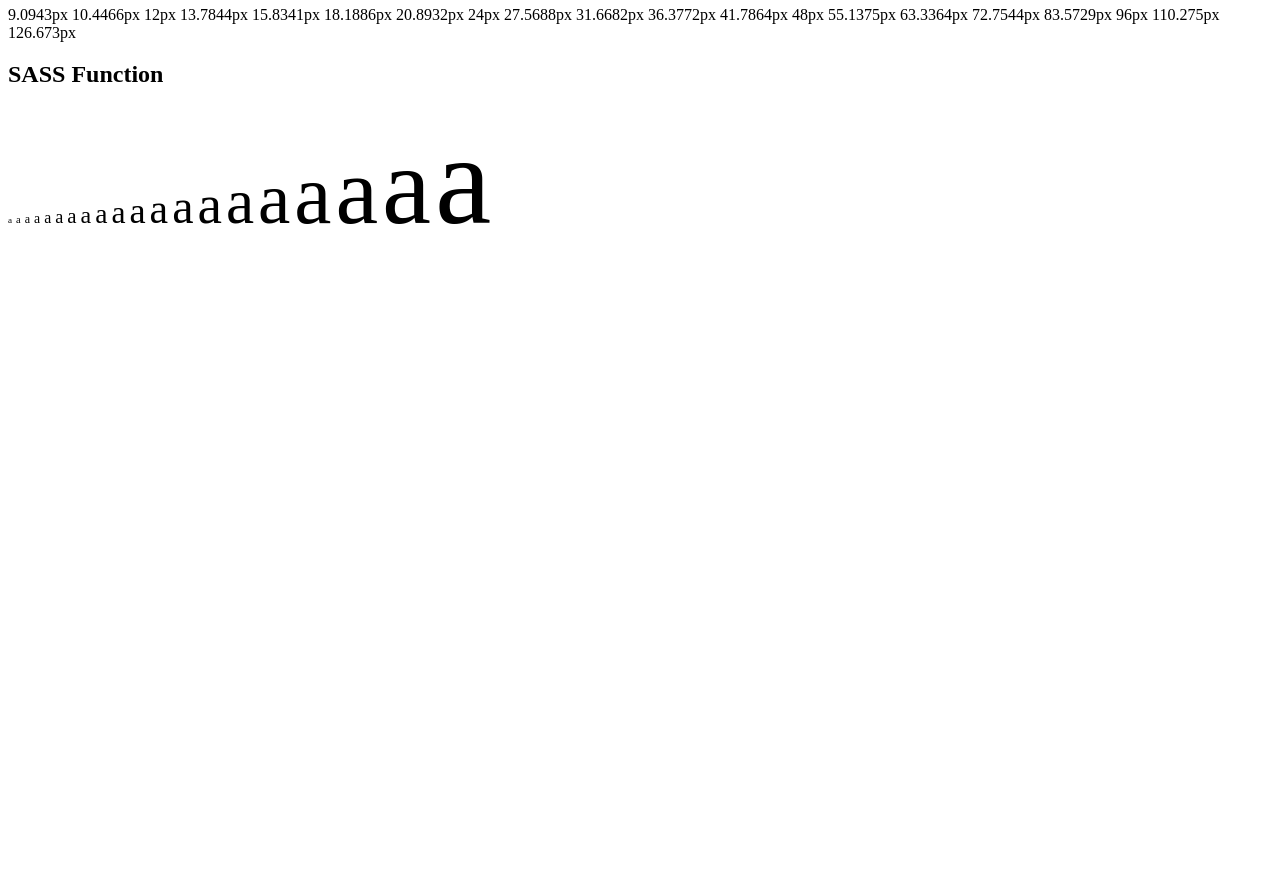
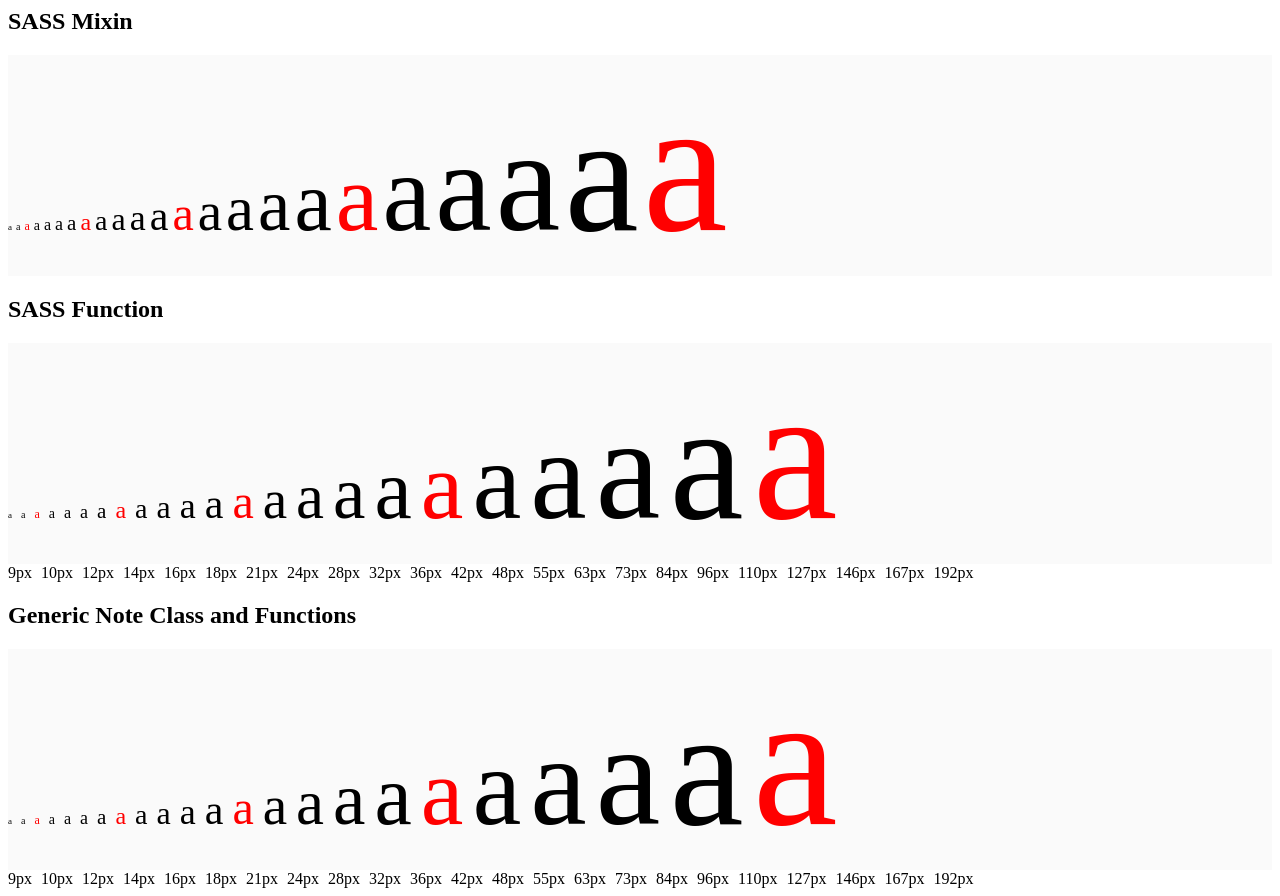
Before and after one commit to Alex-Blackman/typographic-scale-function, a plain HTML site: page index.html in a window 1280 px wide. Shown: the part 1646-2542 px from the top of the page. Before the commit the page ends 1907 px from the top, so only its background shows below. Drawn offline with Linux system fonts and the light colour scheme.

Commit message:
Add Sublime project file Add round function to mixin and function Add more scales to variables Add generic class and shorthand function name of note

```diff
--- a/index.html
+++ b/index.html
@@ -17,34 +17,47 @@
 		.u-text-right {
 			text-align: right;
 		}
+		.js-font-size,
+		.js-font-size-result {
+			margin-right: 5px;
+		}
+		.bg-light {
+			background-color: #fafafa;
+		}
 	</style>
 </head>
 
 <body>
 	<section>
 		<h1>Pentatonic Type Scale</h1>
+		<h2>Variables</h2>
+		<p>Base font size: 12px</p>
+		<p>Ratio: 2</p>
 		<h2>Manual</h2>
-		<div>
+		<div class="bg-light">
 			<span style="font-size: 9px;">a</span>
 			<span style="font-size: 10px;">a</span>
-			<span style="font-size: 12px;">a</span>
+			<span style="font-size: 12px; color: red;">a</span>
 			<span style="font-size: 14px;">a</span>
 			<span style="font-size: 16px;">a</span>
 			<span style="font-size: 18px;">a</span>
 			<span style="font-size: 21px;">a</span>
-			<span style="font-size: 24px;">a</span>
+			<span style="font-size: 24px; color: red;">a</span>
 			<span style="font-size: 28px;">a</span>
 			<span style="font-size: 32px;">a</span>
 			<span style="font-size: 36px;">a</span>
 			<span style="font-size: 42px;">a</span>
-			<span style="font-size: 48px;">a</span>
+			<span style="font-size: 48px; color: red;">a</span>
 			<span style="font-size: 55px;">a</span>
 			<span style="font-size: 63px;">a</span>
 			<span style="font-size: 73px;">a</span>
 			<span style="font-size: 84px;">a</span>
-			<span style="font-size: 96px;">a</span>
+			<span style="font-size: 96px; color: red;">a</span>
 			<span style="font-size: 110px;">a</span>
 			<span style="font-size: 127px;">a</span>
+			<span style="font-size: 146px;">a</span>
+			<span style="font-size: 167px;">a</span>
+			<span style="font-size: 192px; color: red;">a</span>
 		</div>
 		<div>
 			<table>
@@ -159,30 +172,63 @@
 				</tbody>
 			</table>
 		<h2>SASS Mixin</h2>
-		<div>
-			<span class="js-font-size  font-size-9" id="js-test">a</span>
-			<span class="js-font-size  font-size-10">a</span>
-			<span class="js-font-size  font-size-12">a</span>
-			<span class="js-font-size  font-size-14">a</span>
-			<span class="js-font-size  font-size-16">a</span>
-			<span class="js-font-size  font-size-18">a</span>
-			<span class="js-font-size  font-size-21">a</span>
-			<span class="js-font-size  font-size-24">a</span>
-			<span class="js-font-size  font-size-28">a</span>
-			<span class="js-font-size  font-size-32">a</span>
-			<span class="js-font-size  font-size-36">a</span>
-			<span class="js-font-size  font-size-42">a</span>
-			<span class="js-font-size  font-size-48">a</span>
-			<span class="js-font-size  font-size-55">a</span>
-			<span class="js-font-size  font-size-63">a</span>
-			<span class="js-font-size  font-size-73">a</span>
-			<span class="js-font-size  font-size-84">a</span>
-			<span class="js-font-size  font-size-96">a</span>
-			<span class="js-font-size  font-size-110">a</span>
-			<span class="js-font-size  font-size-127">a</span>
+		<div class="bg-light">
+			<span class="font-size-9">a</span>
+			<span class="font-size-10">a</span>
+			<span class="font-size-12">a</span>
+			<span class="font-size-14">a</span>
+			<span class="font-size-16">a</span>
+			<span class="font-size-18">a</span>
+			<span class="font-size-21">a</span>
+			<span class="font-size-24">a</span>
+			<span class="font-size-28">a</span>
+			<span class="font-size-32">a</span>
+			<span class="font-size-36">a</span>
+			<span class="font-size-42">a</span>
+			<span class="font-size-48">a</span>
+			<span class="font-size-55">a</span>
+			<span class="font-size-63">a</span>
+			<span class="font-size-73">a</span>
+			<span class="font-size-84">a</span>
+			<span class="font-size-96">a</span>
+			<span class="font-size-110">a</span>
+			<span class="font-size-127">a</span>
+			<span class="font-size-146">a</span>
+			<span class="font-size-167">a</span>
+			<span class="font-size-192">a</span>
+		</div>
+
+		<h2>SASS Function</h2>
+		<div class="bg-light">
+			<span class="font-size-minus-2  js-font-size">a</span>
+			<span class="font-size-minus-1  js-font-size">a</span>
+			<span class="font-size-zero  js-font-size">a</span>
+			<span class="font-size-plus-1  js-font-size">a</span>
+			<span class="font-size-plus-2  js-font-size">a</span>
+			<span class="font-size-plus-3  js-font-size">a</span>
+			<span class="font-size-plus-4  js-font-size">a</span>
+			<span class="font-size-plus-5  js-font-size">a</span>
+			<span class="font-size-plus-6  js-font-size">a</span>
+			<span class="font-size-plus-7  js-font-size">a</span>
+			<span class="font-size-plus-8  js-font-size">a</span>
+			<span class="font-size-plus-9  js-font-size">a</span>
+			<span class="font-size-plus-10  js-font-size">a</span>
+			<span class="font-size-plus-11  js-font-size">a</span>
+			<span class="font-size-plus-12  js-font-size">a</span>
+			<span class="font-size-plus-13  js-font-size">a</span>
+			<span class="font-size-plus-14  js-font-size">a</span>
+			<span class="font-size-plus-15  js-font-size">a</span>
+			<span class="font-size-plus-16  js-font-size">a</span>
+			<span class="font-size-plus-17  js-font-size">a</span>
+			<span class="font-size-plus-18  js-font-size">a</span>
+			<span class="font-size-plus-19  js-font-size">a</span>
+			<span class="font-size-plus-20  js-font-size">a</span>
 		</div>
 		<div>
-			<span class="js-font-size-result" id="js-result-test"></span>
+			<span class="js-font-size-result"></span>
+			<span class="js-font-size-result"></span>
+			<span class="js-font-size-result"></span>
+			<span class="js-font-size-result"></span>
 			<span class="js-font-size-result"></span>
 			<span class="js-font-size-result"></span>
 			<span class="js-font-size-result"></span>
@@ -203,28 +249,56 @@
 			<span class="js-font-size-result"></span>
 			<span class="js-font-size-result"></span>
 		</div>
-		<h2>SASS Function</h2>
+		<h2>Generic Note Class and Functions</h2>
+		<div class="bg-light">
+			<span class="note-2  js-font-size">a</span>
+			<span class="note-1  js-font-size">a</span>
+			<span class="note+0  js-font-size">a</span>
+			<span class="note+1  js-font-size">a</span>
+			<span class="note+2  js-font-size">a</span>
+			<span class="note+3  js-font-size">a</span>
+			<span class="note+4  js-font-size">a</span>
+			<span class="note+5  js-font-size">a</span>
+			<span class="note+6  js-font-size">a</span>
+			<span class="note+7  js-font-size">a</span>
+			<span class="note+8  js-font-size">a</span>
+			<span class="note+9  js-font-size">a</span>
+			<span class="note+10  js-font-size">a</span>
+			<span class="note+11  js-font-size">a</span>
+			<span class="note+12  js-font-size">a</span>
+			<span class="note+13  js-font-size">a</span>
+			<span class="note+14  js-font-size">a</span>
+			<span class="note+15  js-font-size">a</span>
+			<span class="note+16  js-font-size">a</span>
+			<span class="note+17  js-font-size">a</span>
+			<span class="note+18  js-font-size">a</span>
+			<span class="note+19  js-font-size">a</span>
+			<span class="note+20  js-font-size">a</span>
+		</div>
 		<div>
-			<span class="font-size-minus-2">a</span>
-			<span class="font-size-minus-1">a</span>
-			<span class="font-size-zero">a</span>
-			<span class="font-size-plus-1">a</span>
-			<span class="font-size-plus-2">a</span>
-			<span class="font-size-plus-3">a</span>
-			<span class="font-size-plus-4">a</span>
-			<span class="font-size-plus-5">a</span>
-			<span class="font-size-plus-6">a</span>
-			<span class="font-size-plus-7">a</span>
-			<span class="font-size-plus-8">a</span>
-			<span class="font-size-plus-9">a</span>
-			<span class="font-size-plus-10">a</span>
-			<span class="font-size-plus-11">a</span>
-			<span class="font-size-plus-12">a</span>
-			<span class="font-size-plus-13">a</span>
-			<span class="font-size-plus-14">a</span>
-			<span class="font-size-plus-15">a</span>
-			<span class="font-size-plus-16">a</span>
-			<span class="font-size-plus-17">a</span>
+			<span class="js-font-size-result"></span>
+			<span class="js-font-size-result"></span>
+			<span class="js-font-size-result"></span>
+			<span class="js-font-size-result"></span>
+			<span class="js-font-size-result"></span>
+			<span class="js-font-size-result"></span>
+			<span class="js-font-size-result"></span>
+			<span class="js-font-size-result"></span>
+			<span class="js-font-size-result"></span>
+			<span class="js-font-size-result"></span>
+			<span class="js-font-size-result"></span>
+			<span class="js-font-size-result"></span>
+			<span class="js-font-size-result"></span>
+			<span class="js-font-size-result"></span>
+			<span class="js-font-size-result"></span>
+			<span class="js-font-size-result"></span>
+			<span class="js-font-size-result"></span>
+			<span class="js-font-size-result"></span>
+			<span class="js-font-size-result"></span>
+			<span class="js-font-size-result"></span>
+			<span class="js-font-size-result"></span>
+			<span class="js-font-size-result"></span>
+			<span class="js-font-size-result"></span>
 		</div>
 	</section>
 
@@ -251,7 +325,6 @@
 
 	for (i = 0; i < elem.length; ++i) {
 		var theCSSprop = window.getComputedStyle(elem[i],null).getPropertyValue("font-size");
-		// console.log(theCSSprop);
 		result[i].innerHTML = theCSSprop;
 	}
 
--- a/sass/_font-size-function.scss
+++ b/sass/_font-size-function.scss
@@ -1,4 +1,4 @@
-// Mixin Font Size
+// Function Font Size
 
 .font-size-minus-2 {
   font-size: pentatonic-scale(-2, $base-font-size);
@@ -10,6 +10,7 @@
 
 .font-size-zero {
   font-size: pentatonic-scale(0, $base-font-size);
+  color: $red;
 }
 
 .font-size-plus-1 {
@@ -30,6 +31,7 @@
 
 .font-size-plus-5 {
   font-size: pentatonic-scale(5, $base-font-size);
+  color: $red;
 }
 
 .font-size-plus-6 {
@@ -50,6 +52,7 @@
 
 .font-size-plus-10 {
   font-size: pentatonic-scale(10, $base-font-size);
+  color: $red;
 }
 
 .font-size-plus-11 {
@@ -70,6 +73,7 @@
 
 .font-size-plus-15 {
   font-size: pentatonic-scale(15, $base-font-size);
+  color: $red;
 }
 
 .font-size-plus-16 {
@@ -79,3 +83,16 @@
 .font-size-plus-17 {
   font-size: pentatonic-scale(17, $base-font-size);
 }
+
+.font-size-plus-18 {
+  font-size: pentatonic-scale(18, $base-font-size);
+}
+
+.font-size-plus-19 {
+  font-size: pentatonic-scale(19, $base-font-size);
+}
+
+.font-size-plus-20 {
+  font-size: pentatonic-scale(20, $base-font-size);
+  color: $red;
+}
--- /dev/null
+++ b/sass/_font-size-mixin.scss
@@ -0,0 +1,98 @@
+// Mixin Font Size
+
+.font-size-9 {
+  @include pentatonic-scale(-2);
+}
+
+.font-size-10 {
+  @include pentatonic-scale(-1);
+}
+
+.font-size-12 {
+  @include pentatonic-scale(0);
+  color: $red;
+}
+
+.font-size-14 {
+  @include pentatonic-scale(1);
+}
+
+.font-size-16 {
+  @include pentatonic-scale(2);
+}
+
+.font-size-18 {
+  @include pentatonic-scale(3);
+}
+
+.font-size-21 {
+  @include pentatonic-scale(4);
+}
+
+.font-size-24 {
+  @include pentatonic-scale(5);
+  color: $red;
+}
+
+.font-size-28 {
+  @include pentatonic-scale(6);
+}
+
+.font-size-32 {
+  @include pentatonic-scale(7);
+}
+
+.font-size-36 {
+  @include pentatonic-scale(8);
+}
+
+.font-size-42 {
+  @include pentatonic-scale(9);
+}
+
+.font-size-48 {
+  @include pentatonic-scale(10);
+  color: $red;
+}
+
+.font-size-55 {
+  @include pentatonic-scale(11);
+}
+
+.font-size-63 {
+  @include pentatonic-scale(12);
+}
+
+.font-size-73 {
+  @include pentatonic-scale(13);
+}
+
+.font-size-84 {
+  @include pentatonic-scale(14);
+}
+
+.font-size-96 {
+  @include pentatonic-scale(15);
+  color: $red;
+}
+
+.font-size-110 {
+  @include pentatonic-scale(16);
+}
+
+.font-size-127 {
+  @include pentatonic-scale(17);
+}
+
+.font-size-146 {
+  @include pentatonic-scale(18);
+}
+
+.font-size-167 {
+  @include pentatonic-scale(19);
+}
+
+.font-size-192 {
+  @include pentatonic-scale(20);
+  color: $red;
+}
--- a/sass/_function.scss
+++ b/sass/_function.scss
@@ -10,5 +10,5 @@ f~n = f0 * (2 ^ 1/5) ^ n
 */
 
 @function pentatonic-scale($note, $base-font-size){
-  @return $base-font-size * pow(pow($ratio, $scale), $note);
+  @return round($base-font-size * pow(pow($ratio, $scale), $note));
 }
--- a/sass/_mixin.scss
+++ b/sass/_mixin.scss
@@ -1,3 +1,5 @@
+// Mixin
+
 /*
 
 Pentatonic Scale
@@ -7,8 +9,6 @@ f~n = f0 * (2 ^ 1/5) ^ n
 
 */
 
-$base-font-size: 12px;
-
 @mixin pentatonic-scale($some-number) {
-	font-size: $base-font-size * pow(pow(2, 0.2), $some-number);
+	font-size: round($base-font-size * pow(pow(2, 0.2), $some-number));
 }
--- /dev/null
+++ b/sass/_scale.scss
@@ -0,0 +1,98 @@
+// Scale
+
+.note-2 {
+  font-size: note(-2);
+}
+
+.note-1 {
+  font-size: note(-1);
+}
+
+.note\+0 {
+  font-size: note(0);
+  color: $red;
+}
+
+.note\+1 {
+  font-size: note(1);
+}
+
+.note\+2 {
+  font-size: note(2);
+}
+
+.note\+3 {
+  font-size: note(3);
+}
+
+.note\+4 {
+  font-size: note(4);
+}
+
+.note\+5 {
+  font-size: note(5);
+  color: $red;
+}
+
+.note\+6 {
+  font-size: note(6);
+}
+
+.note\+7 {
+  font-size: note(7);
+}
+
+.note\+8 {
+  font-size: note(8);
+}
+
+.note\+9 {
+  font-size: note(9);
+}
+
+.note\+10 {
+  font-size: note(10);
+  color: $red;
+}
+
+.note\+11 {
+  font-size: note(11);
+}
+
+.note\+12 {
+  font-size: note(12);
+}
+
+.note\+13 {
+  font-size: note(13);
+}
+
+.note\+14 {
+  font-size: note(14);
+}
+
+.note\+15 {
+  font-size: note(15);
+  color: $red;
+}
+
+.note\+16 {
+  font-size: note(16);
+}
+
+.note\+17 {
+  font-size: note(17);
+}
+
+.note\+18 {
+  font-size: note(18);
+}
+
+.note\+19 {
+  font-size: note(19);
+}
+
+.note\+20 {
+  font-size: note(20);
+  color: $red;
+}
--- /dev/null
+++ b/sass/_shorthand.scss
@@ -0,0 +1,7 @@
+// Shorthand Function
+//
+// Convert readable function name into shorthand ms() for use in projects
+
+@function note($note){
+  @return pentatonic-scale($note, $base-font-size);
+}
--- a/sass/_variable.scss
+++ b/sass/_variable.scss
@@ -1,15 +1,28 @@
+// Variables
+
 /*
 
 Pentatonic Scale
 
 f~n = f0 * (2 ^ n/5)
 
+$note = $base-font-size * ($ratio ^ ($note/$scale))
+
 */
 
-$base-font-size: 12px;
-$ratio: 2;
+$octave: 2;
+$golden-ditonic: 1.618;
 
+$ditonic: 1/2;
+$tritonic: 1/3;
+$tetratonic: 1/4;
 $pentatonic: 1/5;
+$hexatonic: 1/6;
 $heptatonic: 1/7;
+$octatonic: 1/8;
 
-$scale: $pentatonic;
+$red: red;
+
+$base-font-size: 12px !default;
+$ratio: $octave !default;
+$scale: $pentatonic !default;
--- a/sass/stylesheet.scss
+++ b/sass/stylesheet.scss
@@ -6,7 +6,9 @@
 @import "_mixin";
 @import "_function";
 @import "_power";
+@import "_shorthand";
 
 // Component
-@import "_font-size";
+@import "_font-size-mixin";
 @import "_font-size-function";
+@import "_scale";
```
Also changed, not shown: css/stylesheet.css, 3 other files.
